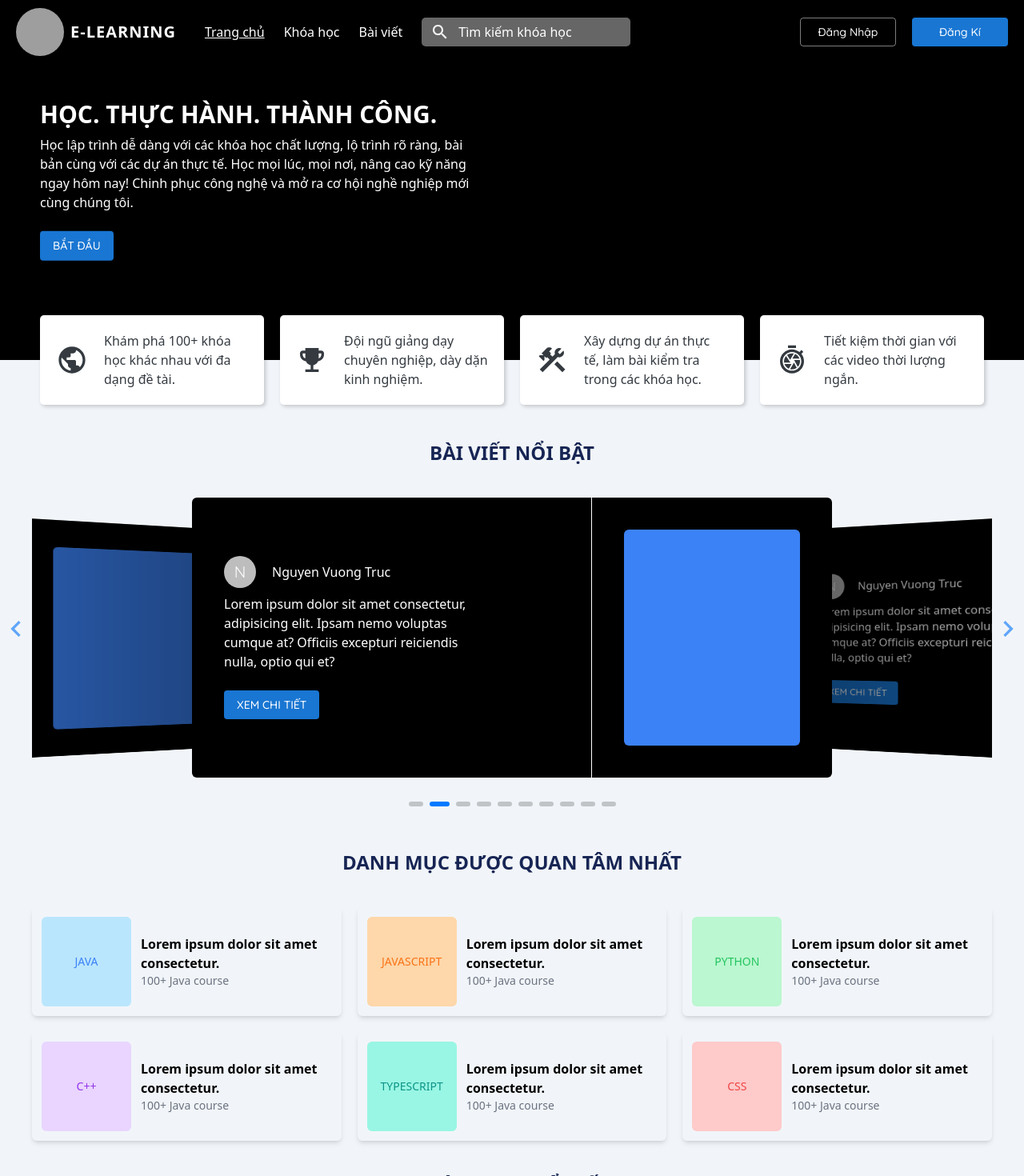
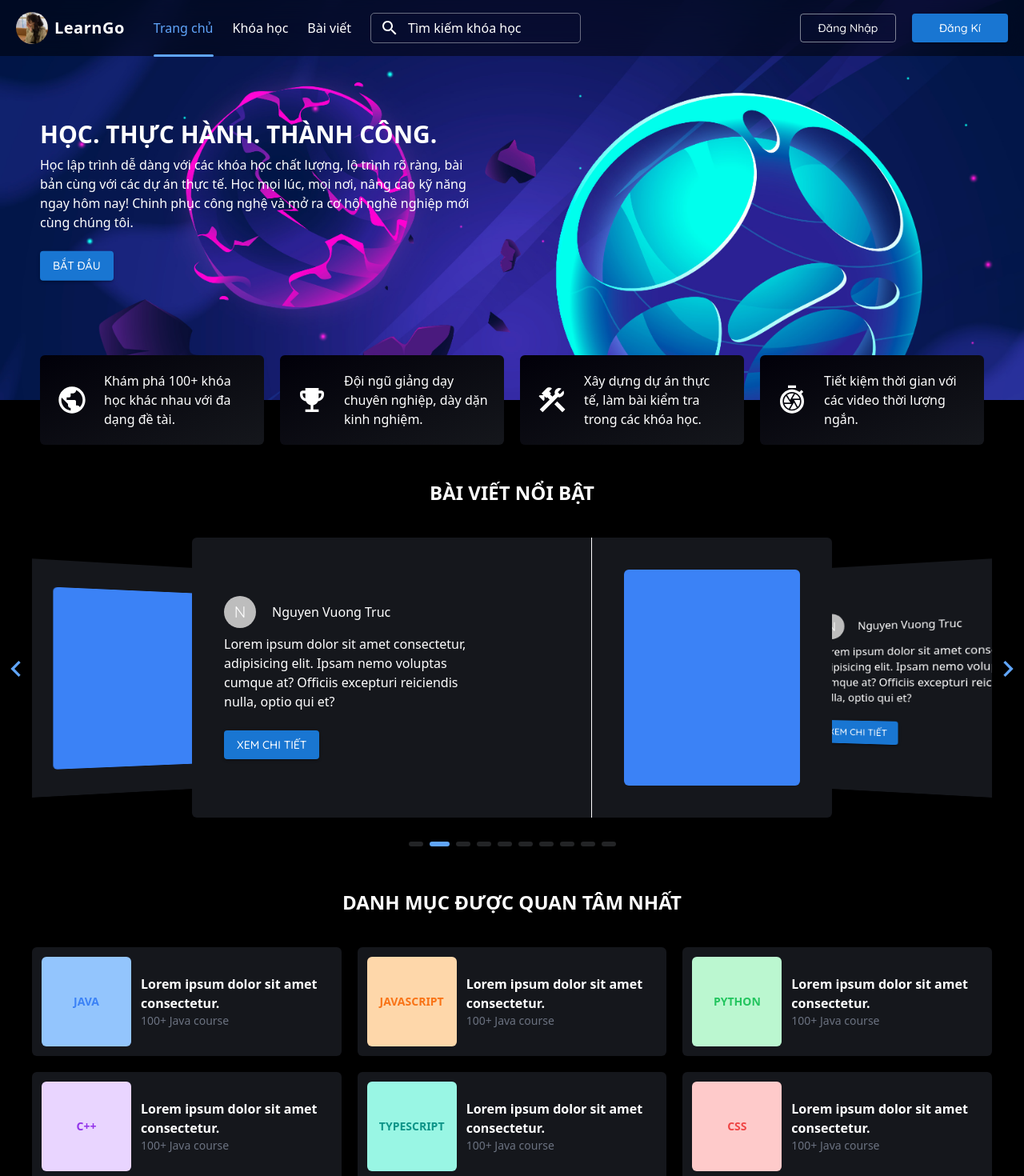
Before and after one commit to vuongtruc2004/SWP391_Frontend_User, a Next.js app: page /home in a window 1280 px wide. Shown: the top 1470 px of the page at 80% size. Built offline with nearby package versions, Linux system fonts and the light colour scheme; no server answers; what @mui/material-nextjs would draw is missing.

Commit message:
change to dark

```diff
--- a/app/(signed)/home/page.tsx
+++ b/app/(signed)/home/page.tsx
@@ -1,3 +1,4 @@
+import Banner from '@/components/banner/banner';
 import BlogSlider from '@/components/blog-slider/blog.slider';
 import CourseSlider from '@/components/course-slider/course.slider';
 import Header from '@/components/header/header';
@@ -11,8 +12,9 @@ export const metadata: Metadata = {
 
 const HomePage = () => {
     return (
-        <div className='min-h-screen bg-slate-100 pb-10'>
+        <div className='min-h-screen bg-black pb-10'>
             <Header />
+            <Banner />
             <BlogSlider />
             <SubjectList />
             <CourseSlider />
--- a/app/globals.css
+++ b/app/globals.css
@@ -9,7 +9,7 @@
 
 /* Track */
 ::-webkit-scrollbar-track {
-  background: #e9ecef;
+  background: #212529;
 }
 
 /* Handle */
--- /dev/null
+++ b/components/banner/banner.tsx
@@ -0,0 +1,82 @@
+import { Box, Button } from '@mui/material'
+import React from 'react'
+import EmojiEventsIcon from '@mui/icons-material/EmojiEvents';
+import ConstructionIcon from '@mui/icons-material/Construction';
+import PublicIcon from '@mui/icons-material/Public';
+import ShutterSpeedIcon from '@mui/icons-material/ShutterSpeed';
+
+const Banner = () => {
+    return (
+        <Box sx={{
+            height: '60vh',
+            minHeight: '500px',
+            backgroundImage: `url(/banner.jpg)`,
+            backgroundPosition: 'top',
+            backgroundRepeat: 'no-repeat',
+            backgroundSize: 'cover',
+            position: 'relative',
+            color: 'white'
+        }}>
+            <Box sx={{
+                width: '550px',
+                '.mui-lxrpex-MuiButtonBase-root-MuiButton-root': {
+                    fontSize: '14px',
+                    textTransform: 'capitalize',
+                    padding: '5px 30px'
+                },
+                position: 'absolute',
+                top: '50%',
+                left: '50px',
+                transform: 'translateY(-50%)',
+            }}>
+                <p className="text-3xl font-bold">HỌC. THỰC HÀNH. THÀNH CÔNG.</p>
+                <p className="mb-6 mt-2">
+                    Học lập trình dễ dàng với các khóa học chất lượng, lộ trình rõ ràng, bài bản cùng với các dự án thực tế.
+                    Học mọi lúc, mọi nơi, nâng cao kỹ năng ngay hôm nay!
+                    Chinh phục công nghệ và mở ra cơ hội nghề nghiệp mới cùng chúng tôi.
+                </p>
+                <Button color="primary" variant="contained">Bắt Đầu</Button>
+            </Box>
+
+            <Box sx={{
+                position: 'absolute',
+                bottom: 0,
+                left: '50%',
+                transform: 'translate(-50%, 50%)',
+                display: 'flex',
+                justifyContent: 'center',
+                alignItems: 'center',
+                columnGap: '20px',
+                'div': {
+                    display: 'flex',
+                    alignItems: 'center',
+                    columnGap: '20px',
+                    width: '280px',
+                    background: 'linear-gradient(to bottom right, #010009, #15171c)',
+                    borderRadius: '6px',
+                    padding: '20px',
+                    color: 'white',
+                }
+            }}>
+                <div>
+                    <PublicIcon sx={{ fontSize: '2.5rem' }} />
+                    <p>Khám phá 100+ khóa học khác nhau với đa dạng đề tài.</p>
+                </div>
+                <div>
+                    <EmojiEventsIcon sx={{ fontSize: '2.5rem' }} />
+                    <p>Đội ngũ giảng dạy chuyên nghiệp, dày dặn kinh nghiệm.</p>
+                </div>
+                <div>
+                    <ConstructionIcon sx={{ fontSize: '2.5rem' }} />
+                    <p>Xây dựng dự án thực tế, làm bài kiểm tra trong các khóa học.</p>
+                </div>
+                <div>
+                    <ShutterSpeedIcon sx={{ fontSize: '2.5rem' }} />
+                    <p>Tiết kiệm thời gian với các video thời lượng ngắn.</p>
+                </div>
+            </Box>
+        </Box >
+    )
+}
+
+export default Banner
--- a/components/blog-slider/blog.slider.tsx
+++ b/components/blog-slider/blog.slider.tsx
@@ -38,14 +38,16 @@ const BlogSlider = () => {
                     height: '6px',
                     borderRadius: '20px',
                     transition: 'all .3s',
+                    background: '#adb5bd'
                 },
                 '.swiper-pagination-bullet-active': {
                     width: '25px',
+                    background: '#60a5fa'
                 },
                 position: 'relative'
             }}
         >
-            <h3 className='text-center font-bold uppercase text-2xl text-blue-950'>Bài viết nổi bật</h3>
+            <h3 className='text-center font-bold uppercase text-2xl text-white'>Bài viết nổi bật</h3>
             <Swiper
                 ref={swiperRef}
                 effect={'coverflow'}
@@ -57,7 +59,7 @@ const BlogSlider = () => {
                     stretch: 0,
                     depth: 150,
                     modifier: 1,
-                    slideShadows: true
+                    slideShadows: false
                 }}
                 autoplay={{
                     delay: 3500,
--- a/components/blog-slider/single.blog.slider.tsx
+++ b/components/blog-slider/single.blog.slider.tsx
@@ -6,7 +6,7 @@ const SingleBlogSlider = () => {
         <Box sx={{
             display: 'grid',
             gridTemplateColumns: '1fr 300px',
-            bgcolor: 'black',
+            background: '#15171c',
             width: '100%',
             height: '100%',
             borderRadius: '6px',
--- a/components/course-slider/course.slider.tsx
+++ b/components/course-slider/course.slider.tsx
@@ -5,7 +5,7 @@ import SingleCourseSlider from './single.course.slider'
 const CourseSlider = () => {
     return (
         <>
-            <h3 className='text-center font-bold uppercase text-2xl text-blue-950 mt-10'>Khóa học phổ biến</h3>
+            <h3 className='text-center font-bold uppercase text-2xl text-white mt-10'>Khóa học phổ biến</h3>
             <Box sx={{
                 display: 'grid',
                 gridTemplateColumns: 'repeat(3, 1fr)',
--- a/components/header/header.tsx
+++ b/components/header/header.tsx
@@ -1,12 +1,7 @@
 'use client'
-import { storageUrl } from "@/utils/url";
 import { Avatar, Box, Button } from "@mui/material";
 import SearchIcon from '@mui/icons-material/Search';
 import { LabelStyled, SearchIconWrapperStyled, SearchInputStyled } from "./style";
-import EmojiEventsIcon from '@mui/icons-material/EmojiEvents';
-import ConstructionIcon from '@mui/icons-material/Construction';
-import PublicIcon from '@mui/icons-material/Public';
-import ShutterSpeedIcon from '@mui/icons-material/ShutterSpeed';
 import Link from "next/link";
 import { usePathname, useRouter } from "next/navigation";
 import { useState } from "react";
@@ -22,17 +17,6 @@ const Header = () => {
     const [anchorEl, setAnchorEl] = useState<null | HTMLElement>(null);
 
     return (
-        <Box sx={{
-            height: '50vh',
-            minHeight: '450px',
-            // backgroundImage: `url(${storageUrl}/background.jpg)`,
-            backgroundPosition: 'left bottom',
-            backgroundRepeat: 'no-repeat',
-            backgroundSize: 'cover',
-            bgcolor: 'black',
-            position: 'relative',
-            color: 'white'
-        }}>
         <Box
             sx={{
                 display: 'flex',
@@ -40,21 +24,42 @@ const Header = () => {
                 justifyContent: 'space-between',
                 columnGap: '20px',
                 width: '100%',
-                    padding: '10px 20px',
+                padding: '15px 20px',
                 'img': {
-                        width: '60px',
-                        aspectRatio: 1,
+                    width: '40px',
+                    height: '40px',
                     objectFit: 'cover',
                     borderRadius: '50%'
                 },
-                    'a:hover, a.active': {
-                        textDecoration: 'underline'
+                'a': {
+                    position: 'relative',
+                    transition: 'all .3s',
+                    '&:hover, &.active': {
+                        color: '#60a5fa',
+                        '&::after': {
+                            content: '""',
+                            width: '100%',
+                            height: '3px',
+                            borderRadius: '6px',
+                            bgcolor: '#60a5fa',
+                            position: 'absolute',
+                            left: 0,
+                            bottom: '-25px'
                         }
+                    },
+                },
+                bgcolor: 'rgba(0,0,0,0.5)',
+                backdropFilter: 'blur(20px)',
+                color: 'white',
+                position: 'fixed',
+                top: 0,
+                left: 0,
+                zIndex: 10
             }}>
             <div className="flex items-center justify-center gap-x-6">
                 <div onClick={() => router.push("/home")} className="items-center flex justify-center cursor-pointer gap-x-2 mr-3">
-                        <img src={`${storageUrl}/logo/app.png`} alt="app logo" />
-                        <p className="font-bold text-xl uppercase tracking-wider">E-Learning</p>
+                    <img src={`/logo.jpg`} alt="app logo" />
+                    <p className="font-bold text-xl tracking-wide">LearnGo</p>
                 </div>
 
                 <ul className="flex items-center gap-x-6">
@@ -101,67 +106,6 @@ const Header = () => {
                 </Box>
             )}
         </Box>
-
-            <Box sx={{
-                width: '550px',
-                '.mui-lxrpex-MuiButtonBase-root-MuiButton-root': {
-                    fontSize: '14px',
-                    textTransform: 'capitalize',
-                    padding: '5px 30px'
-                },
-                position: 'absolute',
-                top: '50%',
-                left: '50px',
-                transform: 'translateY(-50%)'
-            }}>
-                <p className="text-3xl font-bold">HỌC. THỰC HÀNH. THÀNH CÔNG.</p>
-                <p className="mb-6 mt-2">
-                    Học lập trình dễ dàng với các khóa học chất lượng, lộ trình rõ ràng, bài bản cùng với các dự án thực tế.
-                    Học mọi lúc, mọi nơi, nâng cao kỹ năng ngay hôm nay!
-                    Chinh phục công nghệ và mở ra cơ hội nghề nghiệp mới cùng chúng tôi.
-                </p>
-                <Button color="primary" variant="contained">Bắt Đầu</Button>
-            </Box>
-
-            <Box sx={{
-                position: 'absolute',
-                bottom: 0,
-                left: '50%',
-                transform: 'translate(-50%, 50%)',
-                display: 'flex',
-                justifyContent: 'center',
-                alignItems: 'center',
-                columnGap: '20px',
-                'div': {
-                    display: 'flex',
-                    alignItems: 'center',
-                    columnGap: '20px',
-                    width: '280px',
-                    bgcolor: 'white',
-                    borderRadius: '5px',
-                    boxShadow: '2px 2px 5px rgba(0,0,0,0.2)',
-                    padding: '20px',
-                    color: '#343a40',
-                }
-            }}>
-                <div>
-                    <PublicIcon sx={{ fontSize: '2.5rem' }} />
-                    <p>Khám phá 100+ khóa học khác nhau với đa dạng đề tài.</p>
-                </div>
-                <div>
-                    <EmojiEventsIcon sx={{ fontSize: '2.5rem' }} />
-                    <p>Đội ngũ giảng dạy chuyên nghiệp, dày dặn kinh nghiệm.</p>
-                </div>
-                <div>
-                    <ConstructionIcon sx={{ fontSize: '2.5rem' }} />
-                    <p>Xây dựng dự án thực tế, làm bài kiểm tra trong các khóa học.</p>
-                </div>
-                <div>
-                    <ShutterSpeedIcon sx={{ fontSize: '2.5rem' }} />
-                    <p>Tiết kiệm thời gian với các video thời lượng ngắn.</p>
-                </div>
-            </Box>
-        </Box >
     )
 }
 
--- a/components/header/style.ts
+++ b/components/header/style.ts
@@ -31,8 +31,7 @@ export const LabelStyled = styled('label')({
     display: 'flex',
     justifyContent: 'center',
     alignItems: 'center',
-    backdropFilter: 'blur(20px)',
-    background: 'rgba(255, 255, 255, 0.4)',
+    border: '1px solid rgba(255,255, 255, 0.4)',
     borderRadius: '5px',
     paddingLeft: '5px',
 })
--- a/components/subject-list/subject.list.tsx
+++ b/components/subject-list/subject.list.tsx
@@ -4,7 +4,7 @@ import React from 'react'
 const SubjectList = () => {
     return (
         <>
-            <h3 className='text-center font-bold uppercase text-2xl text-blue-950 mt-10'>Danh mục được quan tâm nhất</h3>
+            <h3 className='text-center font-bold uppercase text-2xl text-white mt-10'>Danh mục được quan tâm nhất</h3>
             <Box sx={{
                 display: 'grid',
                 gridTemplateColumns: 'repeat(3, 1fr)',
@@ -12,10 +12,19 @@ const SubjectList = () => {
                 width: '95%',
                 maxWidth: '1200px',
                 margin: '40px auto 0',
+                'div:has(div)': {
+                    background: '#15171c',
+                    color: 'white',
+                    transition: 'all .3s',
+                    '&:hover': {
+                        transform: 'scale(1.05)',
+                        zIndex: '10',
+                    }
+                }
             }}>
-                <div className='flex items-center gap-x-3 rounded-md shadow-md p-3 cursor-pointer'>
-                    <div className='bg-sky-200 text-blue-500 flex items-center justify-center w-28 h-28 rounded-md flex-none'>
-                        <p className='text-sm'>JAVA</p>
+                <div className='flex items-center gap-x-3 rounded-md p-3 cursor-pointer'>
+                    <div className='bg-blue-300 text-blue-500 flex items-center justify-center w-28 h-28 rounded-md flex-none'>
+                        <p className='text-sm font-semibold'>JAVA</p>
                     </div>
                     <div>
                         <p className='font-semibold'>Lorem ipsum dolor sit amet consectetur.</p>
@@ -23,9 +32,9 @@ const SubjectList = () => {
                     </div>
                 </div>
 
-                <div className='flex items-center gap-x-3 rounded-md shadow-md p-3 cursor-pointer'>
+                <div className='flex items-center gap-x-3 rounded-md p-3 cursor-pointer'>
                     <div className='bg-orange-200 text-orange-500 flex items-center justify-center w-28 h-28 rounded-md flex-none'>
-                        <p className='text-sm'>JAVASCRIPT</p>
+                        <p className='text-sm font-semibold'>JAVASCRIPT</p>
                     </div>
                     <div>
                         <p className='font-semibold'>Lorem ipsum dolor sit amet consectetur.</p>
@@ -33,9 +42,9 @@ const SubjectList = () => {
                     </div>
                 </div>
 
-                <div className='flex items-center gap-x-3 rounded-md shadow-md p-3 cursor-pointer'>
+                <div className='flex items-center gap-x-3 rounded-md p-3 cursor-pointer'>
                     <div className='bg-green-200 text-green-500 flex items-center justify-center w-28 h-28 rounded-md grow-0 shrink-0'>
-                        <p className='text-sm'>PYTHON</p>
+                        <p className='text-sm font-semibold'>PYTHON</p>
                     </div>
                     <div>
                         <p className='font-semibold'>Lorem ipsum dolor sit amet consectetur.</p>
@@ -43,9 +52,9 @@ const SubjectList = () => {
                     </div>
                 </div>
 
-                <div className='flex items-center gap-x-3 rounded-md shadow-md p-3 cursor-pointer'>
+                <div className='flex items-center gap-x-3 rounded-md p-3 cursor-pointer'>
                     <div className='bg-purple-200 text-purple-600 flex items-center justify-center w-28 h-28 rounded-md flex-none'>
-                        <p className='text-sm'>C++</p>
+                        <p className='text-sm font-semibold'>C++</p>
                     </div>
                     <div>
                         <p className='font-semibold'>Lorem ipsum dolor sit amet consectetur.</p>
@@ -53,9 +62,9 @@ const SubjectList = () => {
                     </div>
                 </div>
 
-                <div className='flex items-center gap-x-3 rounded-md shadow-md p-3 cursor-pointer'>
+                <div className='flex items-center gap-x-3 rounded-md p-3 cursor-pointer'>
                     <div className='bg-teal-200 text-teal-600 flex items-center justify-center w-28 h-28 rounded-md flex-none'>
-                        <p className='text-sm'>TYPESCRIPT</p>
+                        <p className='text-sm font-semibold'>TYPESCRIPT</p>
                     </div>
                     <div>
                         <p className='font-semibold'>Lorem ipsum dolor sit amet consectetur.</p>
@@ -63,9 +72,9 @@ const SubjectList = () => {
                     </div>
                 </div>
 
-                <div className='flex items-center gap-x-3 rounded-md shadow-md p-3 cursor-pointer'>
+                <div className='flex items-center gap-x-3 rounded-md p-3 cursor-pointer'>
                     <div className='bg-red-200 text-red-500 flex items-center justify-center w-28 h-28 rounded-md flex-none'>
-                        <p className='text-sm'>CSS</p>
+                        <p className='text-sm font-semibold'>CSS</p>
                     </div>
                     <div>
                         <p className='font-semibold'>Lorem ipsum dolor sit amet consectetur.</p>
```
Also changed, not shown: app/(signed)/blog/page.tsx (+9 -1 lines), components/course-slider/single.course.slider.tsx (+6 -8 lines), public/banner.jpg (added), public/logo.jpg (added). Lines whose indentation alone changed are shown as unchanged.
